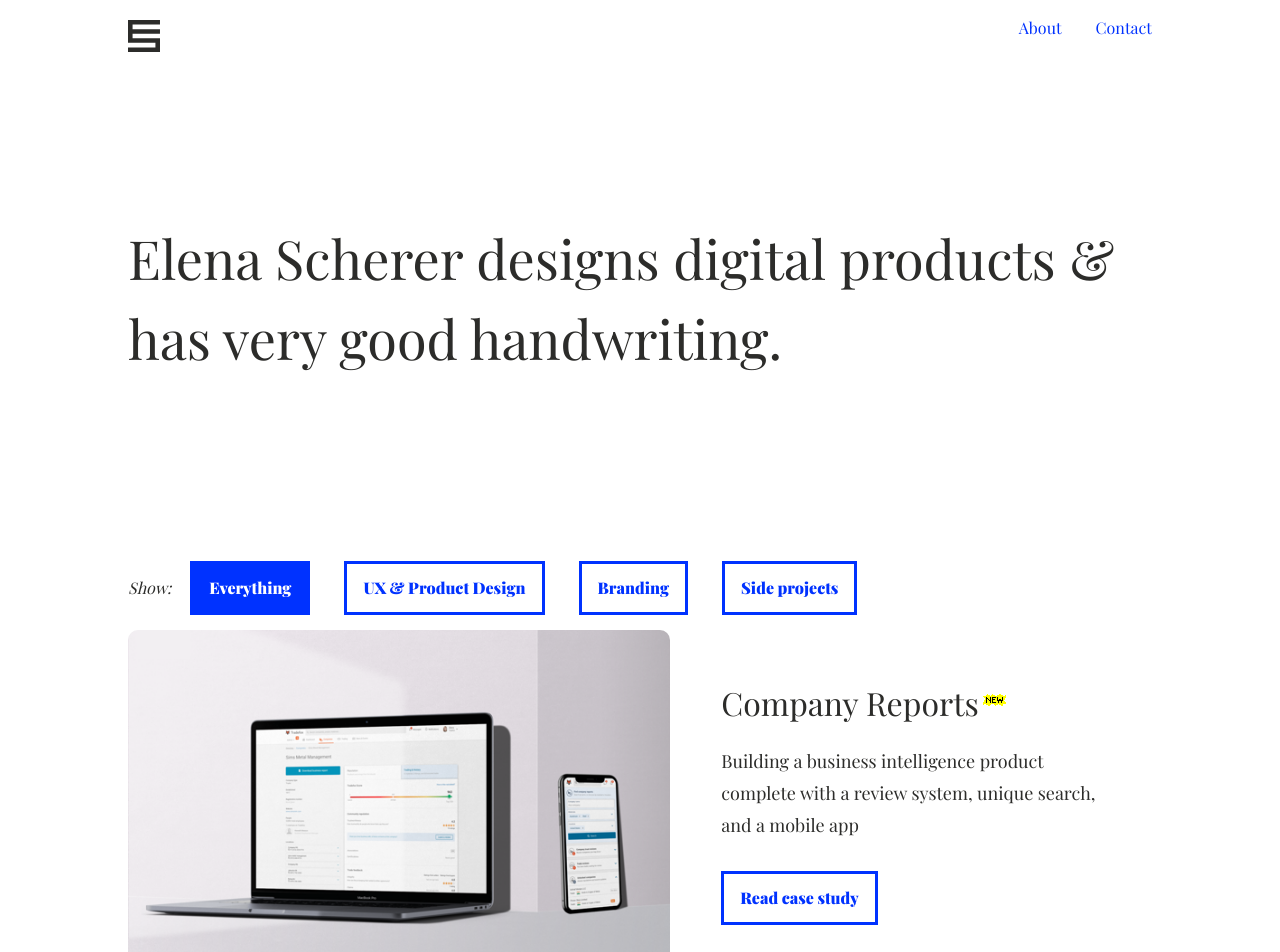
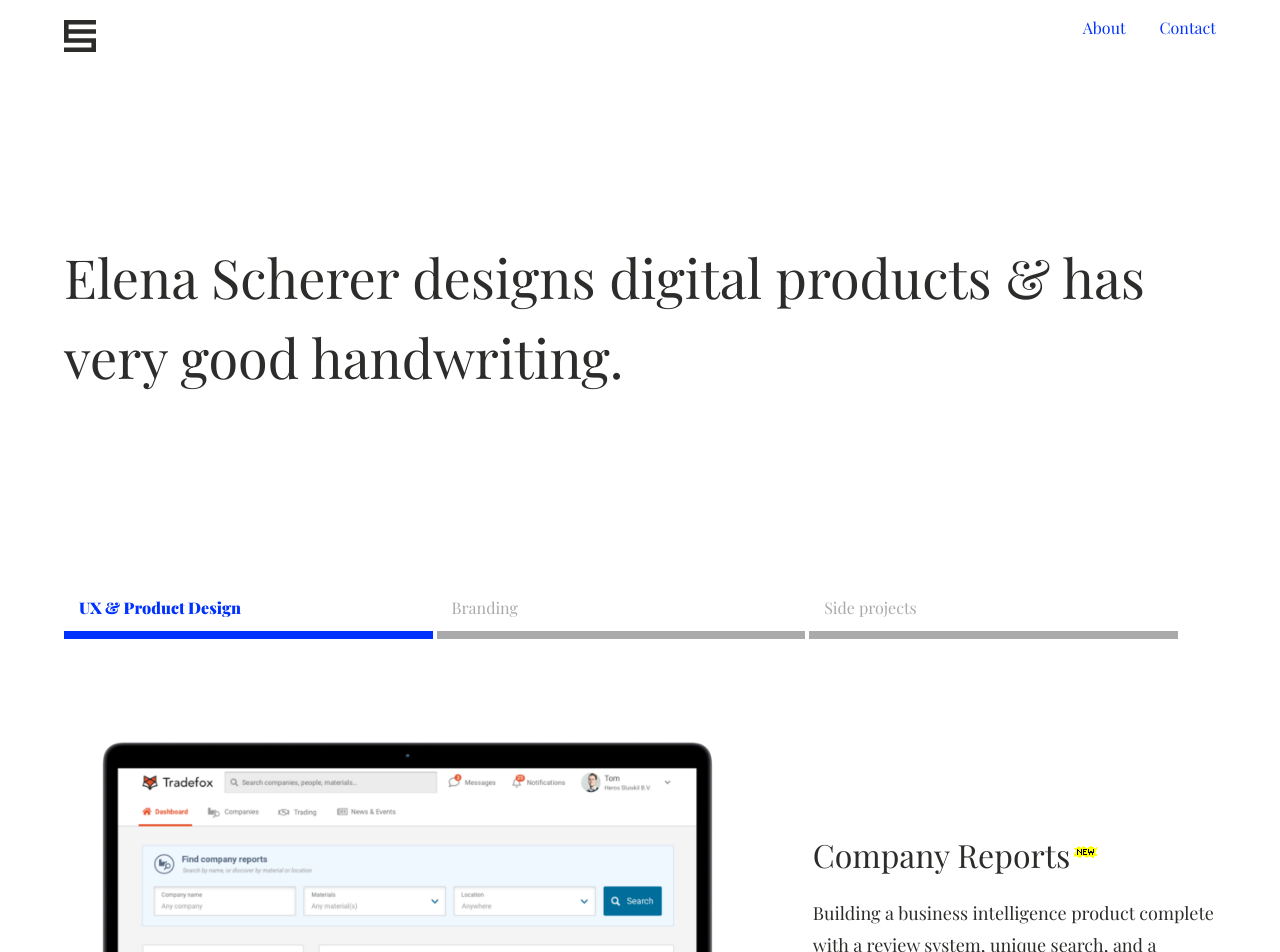
Before and after one commit to eksch/personal-site, a PHP site: page / in a window 1280 px wide. Shown: the top 952 px of the page. Run offline with PHP 8.4, Linux system fonts and the light colour scheme; some web fonts are replaced.

Commit message:
update images and index styling

```diff
--- a/css/_content.scss
+++ b/css/_content.scss
@@ -1,5 +1,5 @@
 body {
-    padding: 5% 10%;
+    padding: 5%;
 }
 
 .page {
@@ -12,7 +12,7 @@ body {
         justify-content: space-between;
         top: 0;
         z-index: 1;
-        width: 80%;
+        width: 90%;
         padding: 20px 0 10px;
         background-color: white;
 
@@ -64,21 +64,19 @@ body {
             display: none;
 
             + label {
-                @extend .button;
-                margin: 0 15px 15px;
+                display: inline-block;
+                width: 32%;
+                margin-bottom: 5%;
+                padding: 0 15px 15px;
+                color: $gray-mid;
+                border-bottom: 8px solid $gray-mid;
                 cursor: pointer;
             }
 
             &:checked + label {
-                background-color: $secondary;
-                color: $primary;
-            }
-        }
-
-        #everything:checked {
-            ~ .project {
-                opacity: 1;
-                position: static;
+                font-weight: 700;
+                border-color: $secondary;
+                color: $secondary;
             }
         }
         #ux:checked {
@@ -112,7 +110,7 @@ body {
             display: flex;
             flex-direction: row;
             flex-wrap: nowrap;
-            align-items: flex-start;
+            align-items: center;
             justify-content: space-between;
             box-sizing: border-box;
             overflow: hidden;
@@ -121,18 +119,11 @@ body {
 
             &__image {
                 @extend .transition;
-                width: 100%;
-                min-height: 66px;
-                min-width: 100px;
-                max-height: 400px;
-                max-width: 600px;
+                width: 60%;
             }
 
             &__information {
-                padding: 5%;
-                vertical-align: middle;
-                width: 80%;
-                flex-grow: 2;
+                padding-left: 5%;
             }
         }
 
--- a/css/styles.css
+++ b/css/styles.css
@@ -38,7 +38,7 @@ table {
   border-collapse: collapse;
   border-spacing: 0; }
 
-.transition, a:after, .button, .page .work input[type='radio'] + label, .page .work .project, .page .work .project__image, .page .contact .icon svg, .page .contact .footer-text, .contact .form__field {
+.transition, a:after, .button, .page .work .project, .page .work .project__image, .page .contact .icon svg, .page .contact .footer-text, .contact .form__field {
   transition: all .2s ease; }
 
 .clearfix:after, .page__section:after, .page .work .project:after {
@@ -84,13 +84,13 @@ a {
       background-color: #001466;
       width: 100%; }
 
-.button, .page .work input[type='radio'] + label {
+.button {
   border: 3px solid #0032ff;
   padding: 16px;
   display: inline-block;
   color: #0032ff;
   font-weight: 900; }
-  .button:hover, .page .work input[type='radio'] + label:hover {
+  .button:hover {
     background-color: #ffff00; }
 
 b {
@@ -121,7 +121,7 @@ img {
   border-radius: 10px; }
 
 body {
-  padding: 5% 10%; }
+  padding: 5%; }
 
 .page .navigation {
   position: fixed;
@@ -134,7 +134,7 @@ body {
       justify-content: space-between;
   top: 0;
   z-index: 1;
-  width: 80%;
+  width: 90%;
   padding: 20px 0 10px;
   background-color: white; }
   .page .navigation__logo {
@@ -164,14 +164,17 @@ body {
   .page .work input[type='radio'] {
     display: none; }
     .page .work input[type='radio'] + label {
-      margin: 0 15px 15px;
+      display: inline-block;
+      width: 32%;
+      margin-bottom: 5%;
+      padding: 0 15px 15px;
+      color: #aaa;
+      border-bottom: 8px solid #aaa;
       cursor: pointer; }
     .page .work input[type='radio']:checked + label {
-      background-color: #0032ff;
-      color: #ffffff; }
-  .page .work #everything:checked ~ .project {
-    opacity: 1;
-    position: static; }
+      font-weight: 700;
+      border-color: #0032ff;
+      color: #0032ff; }
   .page .work #ux:checked ~ .project:not(.ux) {
     opacity: 0;
     position: absolute;
@@ -193,8 +196,8 @@ body {
         flex-direction: row;
     -ms-flex-wrap: nowrap;
         flex-wrap: nowrap;
-    -ms-flex-align: start;
-        align-items: flex-start;
+    -ms-flex-align: center;
+        align-items: center;
     -ms-flex-pack: justify;
         justify-content: space-between;
     box-sizing: border-box;
@@ -202,17 +205,9 @@ body {
     margin-bottom: 10%;
     background-color: #ffffff; }
     .page .work .project__image {
-      width: 100%;
-      min-height: 66px;
-      min-width: 100px;
-      max-height: 400px;
-      max-width: 600px; }
+      width: 60%; }
     .page .work .project__information {
-      padding: 5%;
-      vertical-align: middle;
-      width: 80%;
-      -ms-flex-positive: 2;
-          flex-grow: 2; }
+      padding-left: 5%; }
 .page .contact > div {
   width: 50%;
   display: inline-block;
--- a/index.html
+++ b/index.html
@@ -46,11 +46,8 @@
 
 
             <div id="work" class="page__section work">
-                <span><i>Show:</i></span>
-                <input type="radio" name="workFilter" id="everything" checked>
-                <label for="everything">Everything</label>
 
-                <input type="radio" name="workFilter" id="ux">
+                <input type="radio" name="workFilter" id="ux" checked>
                 <label for="ux">UX &amp; Product Design</label>
 
                 <input type="radio" name="workFilter" id="branding">
@@ -58,6 +55,15 @@
 
                 <input type="radio" name="workFilter" id="side">
                 <label for="side">Side projects</label>
+
+                <!--<div class="project ux">
+                    <img class="project__image" src="images/thumbnail_socialmarketplace.png" />
+                    <div class="project__information">
+                        <h2 class="project__name">Social Marketplace</h2>
+                        <p class="project__description">Researching &amp; designing a new search experience for Booking.com</p>
+                        <a class="button" href="/html/flights.html">Read case study</a>
+                    </div>
+                </div>-->
 
                 <div class="project ux">
                     <img class="project__image" src="images/thumbnail_reports.png" />
```
Also changed, not shown: images/thumbnail_flights.png, images/thumbnail_profiler.png, images/thumbnail_reports.png, images/thumbnail_socialmarketplace.png (added), 1 other file.
